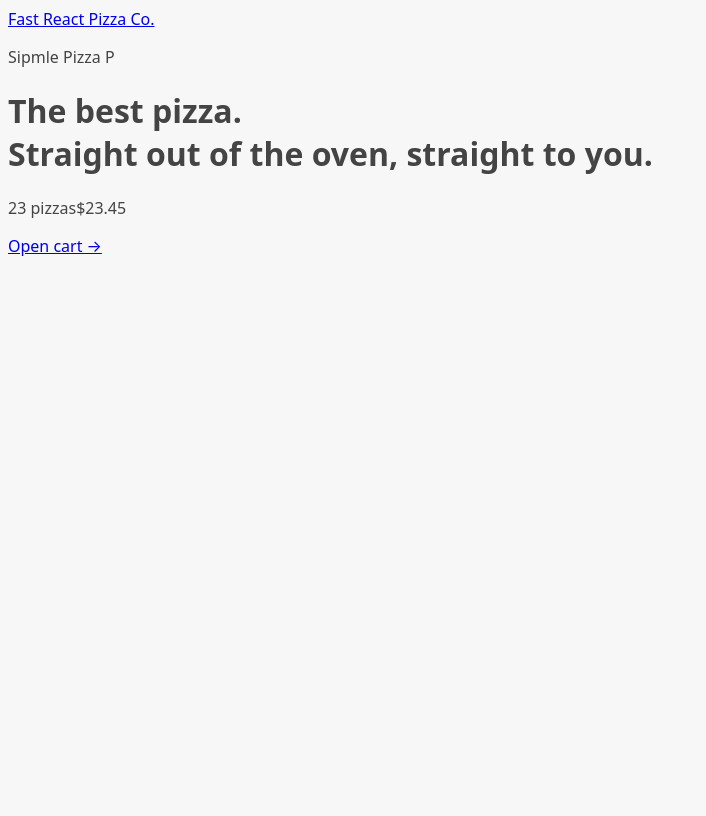
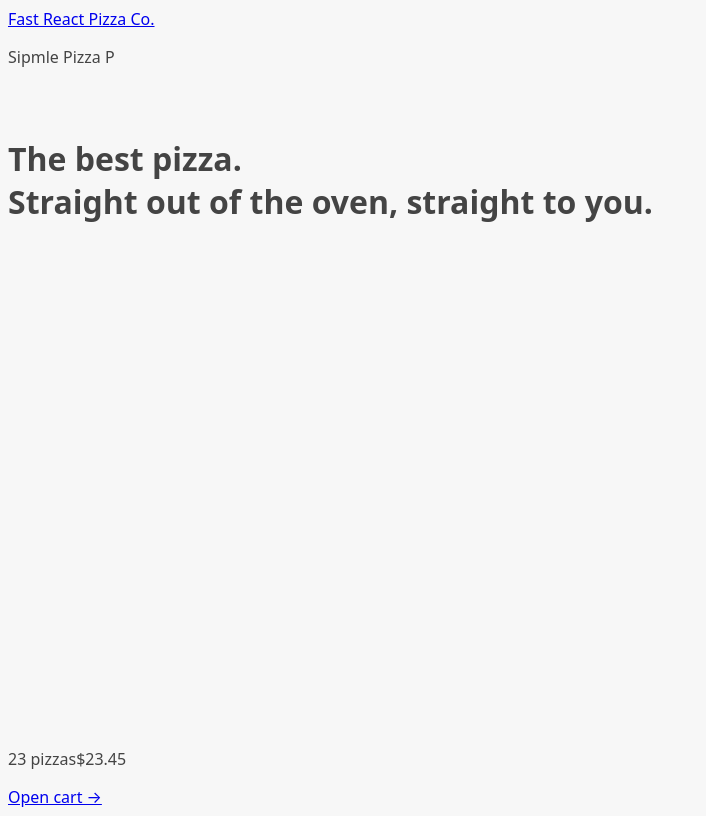
Before and after one commit to usama-rahman/react-pizza, a React (Vite) app: page / in a window 1280 px wide. Shown: the whole page, without its empty margins (0-706 px from the left). Built offline with nearby package versions, Linux system fonts and the light colour scheme.

Commit message:
Displaying a Loading Indicator

```diff
--- a/src/features/menu/Menu.jsx
+++ b/src/features/menu/Menu.jsx
@@ -6,7 +6,6 @@ import MenuItem from "./MenuItem";
 
 function Menu() {
   const menu = useLoaderData();
-  console.log(menu);
 
   return (
     <ul>
--- a/src/ui/AppLayout.jsx
+++ b/src/ui/AppLayout.jsx
@@ -1,10 +1,17 @@
-import { Outlet } from "react-router-dom";
+import { Outlet, useNavigation } from "react-router-dom";
 import CartOverview from "../features/cart/CartOverview";
 import Header from "./Header";
+import Loader from "./Loader";
 
 function AppLayout() {
+  const navigation = useNavigation();
+
+  const isLoading = navigation.state === "loading";
+
   return (
-    <div>
+    <div className="layout">
+      {isLoading && <Loader />}
+
       <Header />
 
       <main>
--- /dev/null
+++ b/src/ui/Loader.jsx
@@ -0,0 +1,4 @@
+function Loader() {
+  return <div className="loader">Loader</div>;
+}
+export default Loader;
```
